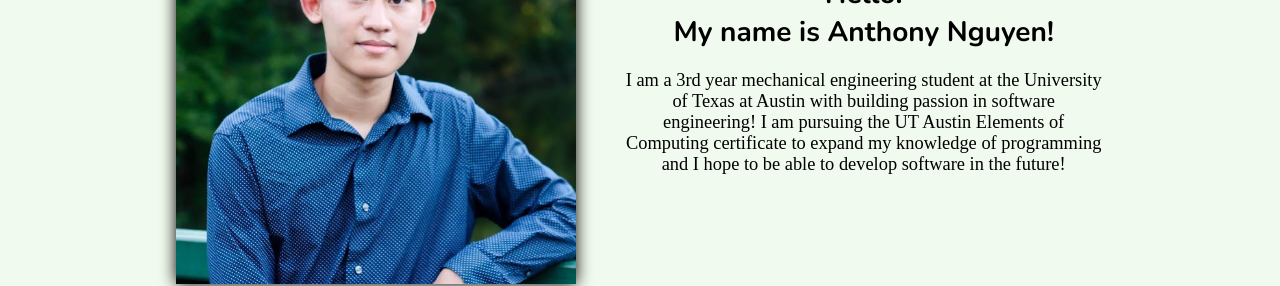
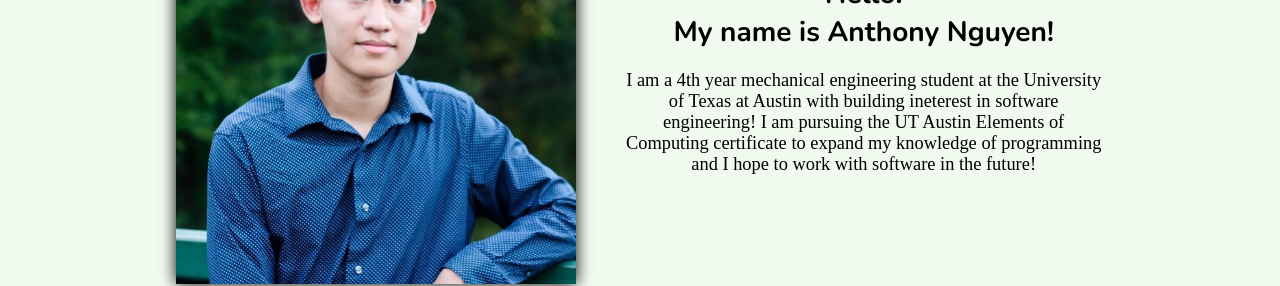
Before and after one commit to antnguyen000/antnguyen000.github.io, a React (Create React App) app: page / in a window 1280 px wide. Shown: the part 277-563 px from the top of the page. Built offline with nearby package versions, Linux system fonts and the light colour scheme; a web font is replaced by a local one.

Commit message:
Updated about section

```diff
--- a/src/components/About.js
+++ b/src/components/About.js
@@ -7,7 +7,7 @@ const About = () => {
             <div className="about-text">
                 <h2>Hello!</h2>
                 <h2>My name is Anthony Nguyen!</h2>
-                <p>I am a 3rd year mechanical engineering student at the University of Texas at Austin with building passion in software engineering! I am pursuing the UT Austin Elements of Computing certificate to expand my knowledge of programming and I hope to be able to develop software in the future!</p>
+                <p>I am a 4th year mechanical engineering student at the University of Texas at Austin with building ineterest in software engineering! I am pursuing the UT Austin Elements of Computing certificate to expand my knowledge of programming and I hope to work with software in the future!</p>
             </div>
         </div>
     )
```
